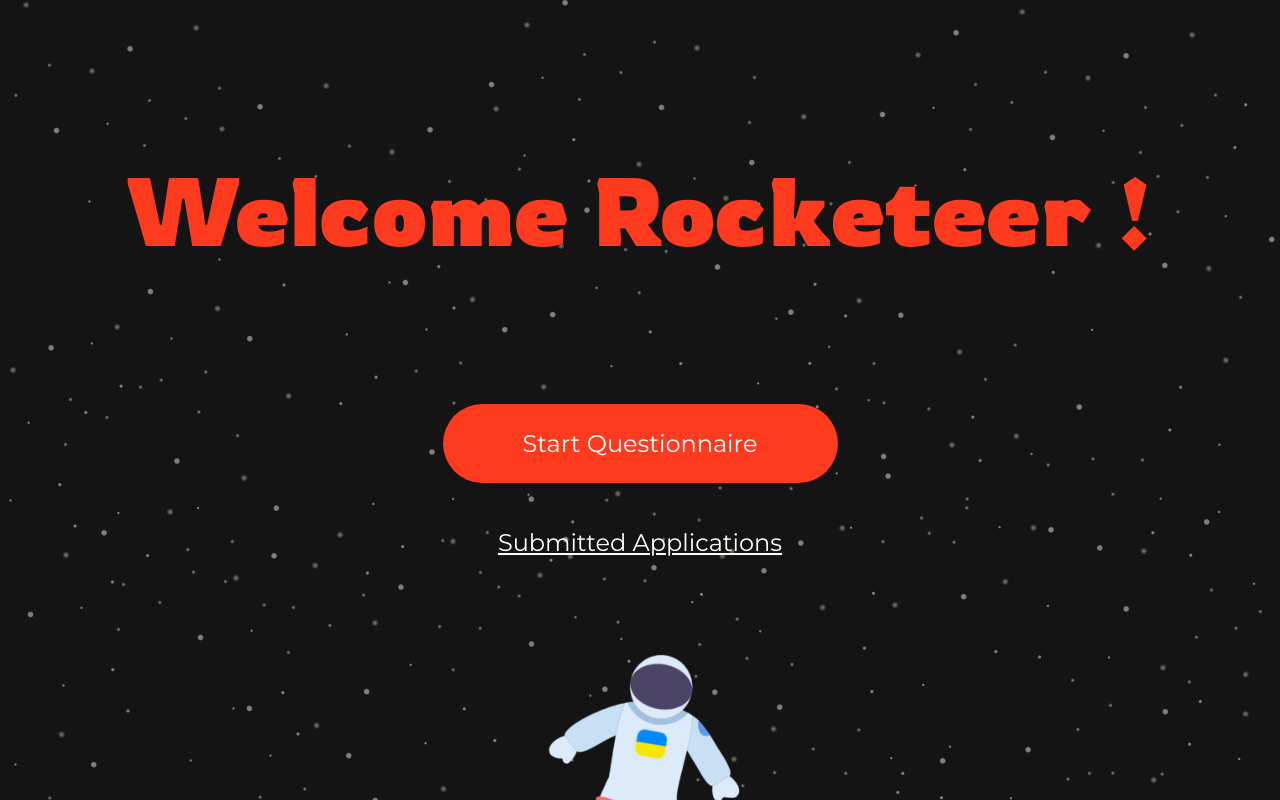
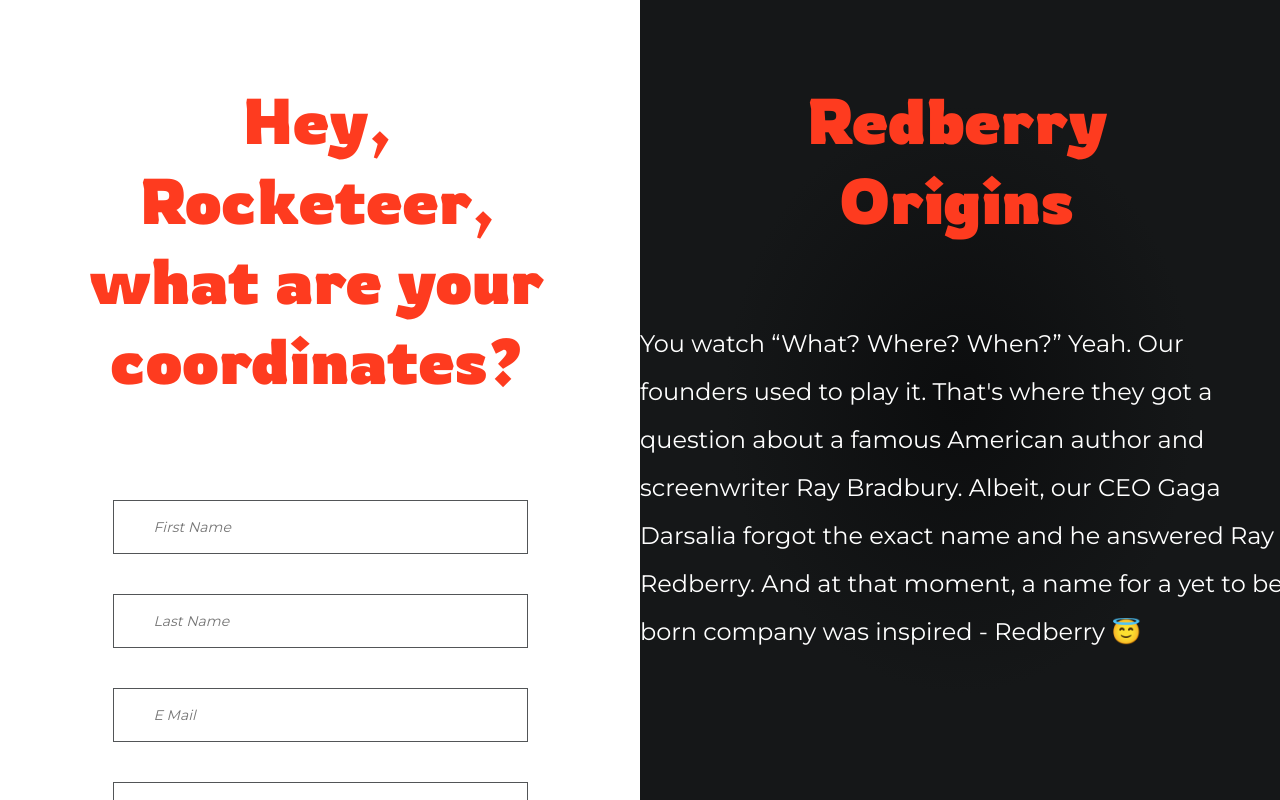
Before and after one commit to giopantsulaia/personal-questionnaire-react, a React (Create React App) app: page /personal-info in a window 1280 px wide. Shown: the top 800 px of the page. Built offline with nearby package versions, Linux system fonts and the light colour scheme.

Commit message:
added technical skillset page

```diff
--- a/package.json
+++ b/package.json
@@ -6,8 +6,10 @@
     "@testing-library/jest-dom": "^5.16.2",
     "@testing-library/react": "^12.1.3",
     "@testing-library/user-event": "^13.5.0",
+    "axios": "^0.26.0",
     "react": "^17.0.2",
     "react-dom": "^17.0.2",
+    "react-router-dom": "^6.2.2",
     "react-scripts": "5.0.0",
     "web-vitals": "^2.1.4"
   },
--- a/public/index.html
+++ b/public/index.html
@@ -9,7 +9,6 @@
       name="description"
       content="Web site created using create-react-app"
     />
-    <link rel="apple-touch-icon" href="%PUBLIC_URL%/logo192.png" />
     <link rel="preconnect" href="https://fonts.googleapis.com">
     <link rel="preconnect" href="https://fonts.gstatic.com" crossorigin>
     <link href="https://fonts.googleapis.com/css2?family=Montserrat&family=Rowdies:wght@700&display=swap" rel="stylesheet">
--- a/src/App.js
+++ b/src/App.js
@@ -1,10 +1,18 @@
 import Main from "./components/Main";
-
+import { BrowserRouter as Router, Route, Routes } from "react-router-dom";
+import Personal from "./components/Personal";
+import Skillset from "./components/Skillset";
 function App() {
   return (
-    <div className="App">
-      <Main />
-    </div>
+    <Router>
+      <div className="content">
+        <Routes>
+          <Route path="" element={<Main />} />
+          <Route path="personal-info" element={<Personal />} />
+          <Route path="technical-skillset" element={<Skillset />} />
+        </Routes>
+      </div>
+    </Router>
   );
 }
 
--- a/src/components/Main.js
+++ b/src/components/Main.js
@@ -1,14 +1,17 @@
 import React from "react";
 import "./Main.css";
+import { Link } from "react-router-dom";
 import rocketman from "../images/rocketman.png";
 export default function Main() {
   return (
     <main className="mainPage">
       <h1 className="welcome-title">Welcome Rocketeer !</h1>
       <div className="main-cont">
-        <button className="start-btn">Start Questionnaire</button>
-        <p className="submitted-apps">Submitted Applications</p>
-        <img src={rocketman} className="rocketman"></img>
+        <Link to={`/personal-info`} className="link">
+          <button className="start-btn">Start Questionnaire</button>
+        </Link>
+        <p className="submitted-apps">Submitted Applicnations</p>
+        <img src={rocketman} className="rocketman" alt="rocketman"></img>
       </div>
     </main>
   );
--- /dev/null
+++ b/src/components/Personal.css
@@ -0,0 +1,66 @@
+.main-container {
+  height: 100vh;
+  width: 100%;
+  background-color: blueviolet;
+  position: absolute;
+  display: flex;
+  flex-direction: row;
+}
+.left-cont {
+  background: #fff;
+  text-align: center;
+  width: 50%;
+}
+.right-cont {
+  background: radial-gradient(50% 50% at 50% 50%, #0c0d0e 0%, #151718 73.44%);
+  width: 50%;
+  text-align: center;
+}
+.personal-title {
+  font-family: "Rowdies";
+  font-size: 64px;
+  color: #fe3b1f;
+  width: 74%;
+  margin: 80px;
+}
+.description {
+  font-family: Montserrat;
+  font-style: normal;
+  font-size: 24px;
+  text-align: start;
+  width: 650px;
+  line-height: 200%;
+  color: #fff;
+  margin: auto;
+}
+.personal-inputs {
+  display: flex;
+  flex-direction: column;
+  width: 455px;
+  height: 533px;
+  margin: auto;
+}
+.personal-inputs input {
+  height: 54px;
+  background: #ffffff;
+  border: 1px solid #525557;
+  margin: 20px;
+  box-sizing: border-box;
+  padding-left: 40px;
+  align-items: center;
+  font-family: Montserrat;
+  outline: none;
+}
+
+.personal-inputs input::placeholder {
+  font-style: italic;
+  font-family: Montserrat;
+  font-weight: normal;
+  font-size: 14px;
+  line-height: 17px;
+}
+input::-webkit-outer-spin-button,
+input::-webkit-inner-spin-button {
+  -webkit-appearance: none;
+  margin: 0;
+}
--- /dev/null
+++ b/src/components/Personal.js
@@ -0,0 +1,86 @@
+import React from "react";
+import "./Personal.css";
+import { useState, useEffect } from "react";
+import { Link } from "react-router-dom";
+export default function Personal() {
+  function getFormInfo() {
+    const storedInfo = localStorage.getItem("form");
+    if (!storedInfo)
+      return {
+        firstName: "",
+        lastName: "",
+        email: "",
+        phoneNum: "",
+      };
+    return JSON.parse(storedInfo);
+  }
+  const [userInfo, setUserInfo] = useState(getFormInfo);
+  useEffect(() => {
+    localStorage.setItem("form", JSON.stringify(userInfo));
+  }, [userInfo]);
+  function handleChange(event) {
+    const { name, value } = event.target;
+    setUserInfo((prevUserInfo) => {
+      return {
+        ...prevUserInfo,
+        [name]: value,
+      };
+    });
+  }
+  console.log(userInfo);
+  return (
+    <main className="main-container">
+      <div className="left-cont">
+        <h1 className="personal-title">
+          Hey, Rocketeer, what are your coordinates?
+        </h1>
+        <form className="personal-inputs">
+          <input
+            type="text"
+            placeholder="First Name"
+            name="firstName"
+            value={userInfo.firstName}
+            onChange={handleChange}
+            required
+          />
+          <input
+            type="text"
+            placeholder="Last Name"
+            name="lastName"
+            value={userInfo.lastName}
+            onChange={handleChange}
+            required
+          />
+          <input
+            type="email"
+            placeholder="E Mail"
+            name="email"
+            value={userInfo.email}
+            onChange={handleChange}
+            required
+          />
+          <input
+            type="number"
+            placeholder="+995 5_ _ _ _"
+            name="phoneNum"
+            value={userInfo.phoneNum}
+            onChange={handleChange}
+          />
+        </form>
+        <Link to={`/technical-skillset`}>
+          <button>NEXT PAGE</button>
+        </Link>
+      </div>
+      <div className="right-cont">
+        <h1 className="personal-title">Redberry Origins</h1>
+        <p className="description">
+          You watch “What? Where? When?” Yeah. Our founders used to play it.
+          That's where they got a question about a famous American author and
+          screenwriter Ray Bradbury. Albeit, our CEO Gaga Darsalia forgot the
+          exact name and he answered Ray Redberry. And at that moment, a name
+          for a yet to be born company was inspired - Redberry 😇
+        </p>
+      </div>
+    </main>
+  );
+}
--- /dev/null
+++ b/src/components/Skillset.css
@@ -0,0 +1,66 @@
+.technical-title {
+  font-family: Rowdies;
+  font-style: normal;
+  font-weight: normal;
+  font-size: 64px;
+  color: #fe3b1f;
+  margin: 80px auto 120px 60px;
+}
+.skill-select {
+  margin: 0px auto;
+  width: 415px;
+  height: 54px;
+  box-sizing: border-box;
+  padding-left: 40px;
+  align-items: center;
+  font-family: Montserrat;
+  font-style: italic;
+  background: #ffffff;
+  border: 1px solid #525557;
+  outline: none;
+}
+.skills {
+  font-family: Montserrat;
+  font-style: italic;
+  font-weight: normal;
+  font-size: 14px;
+  line-height: 17px;
+  color: #454545;
+}
+.skill-inputs {
+  display: flex;
+  flex-direction: column;
+  width: 455px;
+  height: 533px;
+  margin: auto;
+}
+.skill-inputs input {
+  height: 54px;
+  background: #ffffff;
+  border: 1px solid #525557;
+  margin: 20px;
+  box-sizing: border-box;
+  padding-left: 40px;
+  align-items: center;
+  font-family: Montserrat;
+}
+.add-skill {
+  width: 201px;
+  height: 32px;
+  background: #fe3b1f;
+  color: #ffffff;
+  border: none;
+  font-family: Montserrat;
+  font-size: 12px;
+  line-height: 15px;
+  margin-left: 233px;
+  cursor: pointer;
+}
+.years-exp::placeholder {
+  font-family: Montserrat;
+  font-style: italic;
+  font-weight: normal;
+  font-size: 14px;
+  line-height: 17px;
+  color: #727272;
+}
--- /dev/null
+++ b/src/components/Skillset.js
@@ -0,0 +1,57 @@
+import React, { useState, useEffect } from "react";
+import "./Skillset.css";
+
+export default function Skillset() {
+  const [skills, setSkills] = useState([]);
+  useEffect(() => {
+    fetch("https://bootcamp-2022.devtest.ge/api/skills")
+      .then((res) => res.json())
+      .then((data) => {
+        console.log(data);
+        setSkills(data);
+      })
+      .catch((err) => {
+        console.log(err);
+      });
+  }, []);
+
+  return (
+    <main className="main-container">
+      <div className="left-cont">
+        <h1 className="technical-title">Tell us about your skills</h1>
+        <div className="skill-inputs">
+          <select className="skill-select">
+            <option selected disabled hidden className="skills">
+              Skills
+            </option>
+            {skills.map((skill) => {
+              return (
+                <option key={skill.id} className="skills">
+                  {skill.title}
+                </option>
+              );
+            })}
+          </select>
+          <input
+            type="number"
+            placeholder="Experience Duration in Years"
+            name="exp"
+            className="years-exp"
+          />
+          <button className="add-skill">Add Programming Language</button>
+        </div>
+      </div>
+      <div className="right-cont">
+        <h1 className="technical-title">A bit about our battles</h1>
+        <p className="description">
+          As we said, Redberry has been on the field for quite some time now,
+          and we have touched and embraced a variety of programming languages,
+          technologies, philosophies, and frameworks. We are battle-tested in
+          PHP Laravel Stack with Vue.js, refined in React, and allies with
+          Serverside technologies like Docker and Kubernetes, and now we have
+          set foot in the web3 industry.
+        </p>
+      </div>
+    </main>
+  );
+}
--- a/src/index.js
+++ b/src/index.js
@@ -2,10 +2,6 @@ import React from "react";
 import ReactDOM from "react-dom";
 import "./index.css";
 import App from "./App";
+import { BrowserRouter } from "react-router-dom";
 
-ReactDOM.render(
-  <React.StrictMode>
-    <App />
-  </React.StrictMode>,
-  document.getElementById("root")
-);
+ReactDOM.render(<App />, document.getElementById("root"));
```
Also changed, not shown: 1 other file (tests, documents, lock files or other folders).
